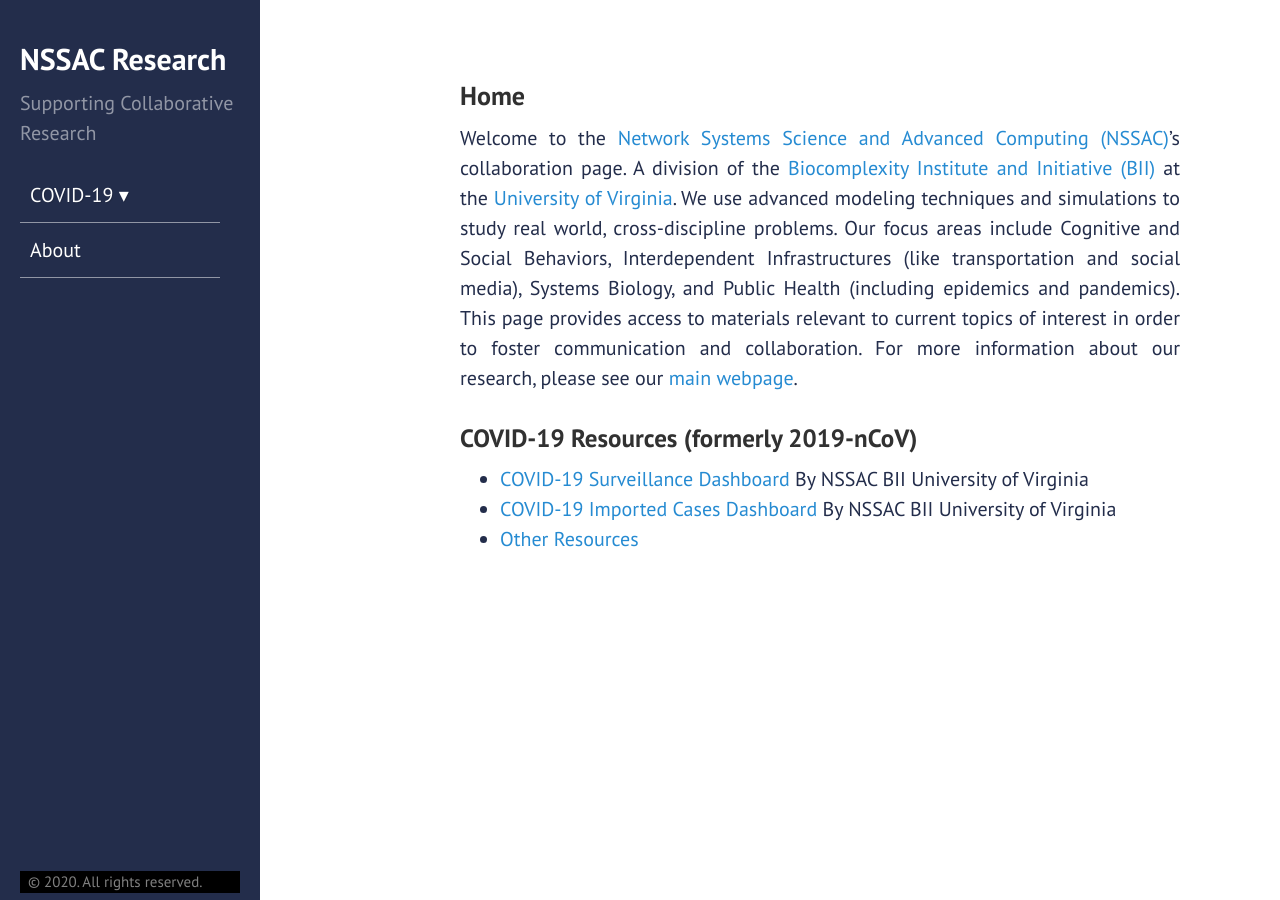
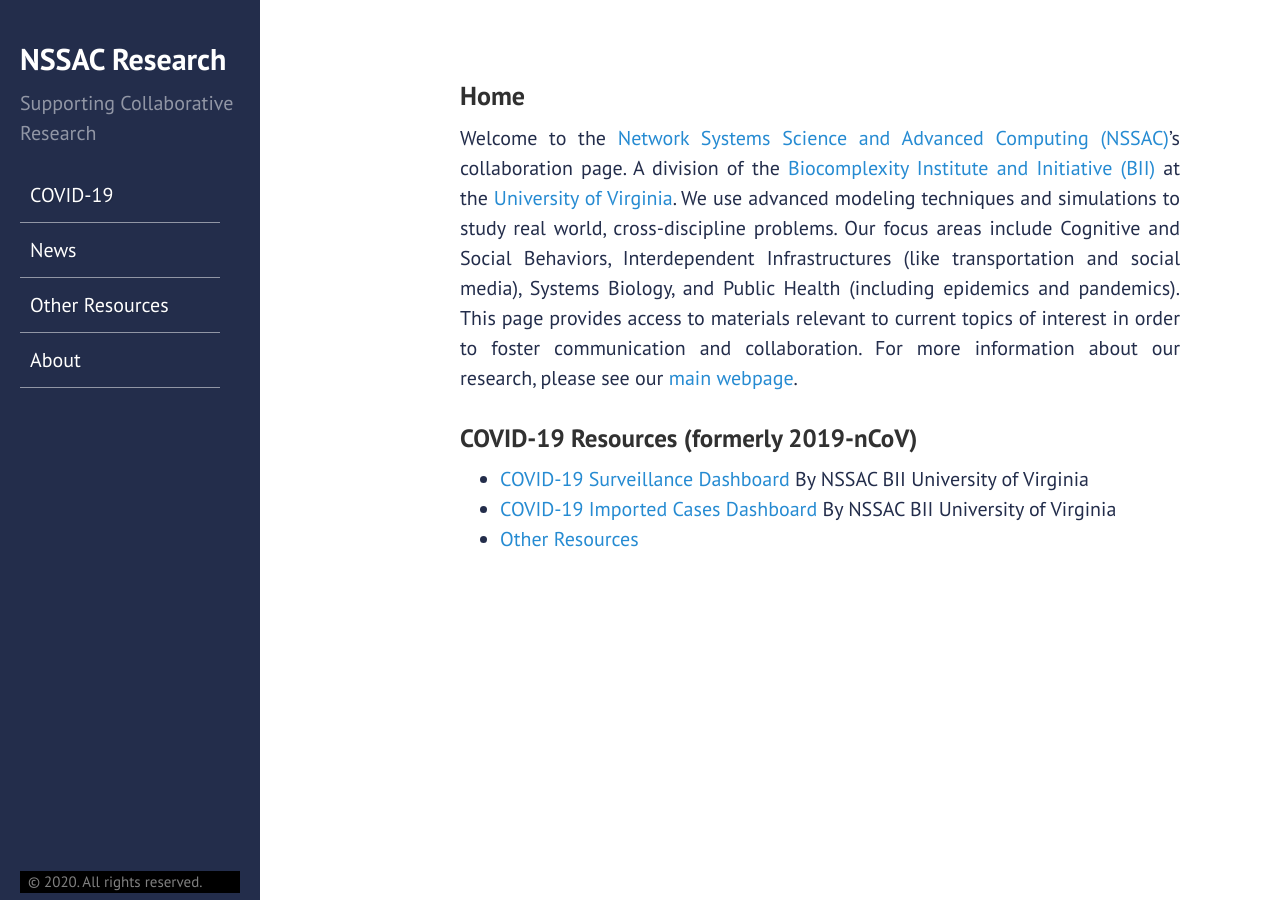
Before and after one commit to mehta-gaurav/mehta-gaurav.github.io, a Jekyll site: the page built from index.md, in a window 1280 px wide. Built offline with Jekyll 4.4.1, drawn with Linux system fonts in a browser that asks for light colours.

Commit message:
Update sidebar.html

```diff
--- a/_includes/sidebar.html
+++ b/_includes/sidebar.html
@@ -12,31 +12,12 @@
 <!-- 	  <label for="tm" id="toggle-menu">Menu <span class="drop-icon">▾</span></label>
        <input type="checkbox" id="tm">   -->
       <ul class="main-menu clearfix">
-         <!-- <li><a class="sidebar-nav-item{% if page.url == site.baseurl %} active{% endif %}" href="{{ site.baseurl }}">Home</a></li> -->
+
 
           <li><p style="background-color: #232D4B; color: white; margin-bottom: 0.4rem; margin-top: 2rem;">Menu</p></li>
          <li>
-<!--             <a href="{{ site.dashboardUrl }}"><label for="sm1" class="sidebar-nav-item{% if page.url == site.dashboardUrl %} active{% endif %}" >COVID-19 <span class="drop-icon">▾</span> <span><label title="Toggle Drop-down" class="drop-icon" for="sm1">▾</label></span></label> -->
-             <a class="sidebar-nav-item{% if page.url == site.dashboardUrl %} active{% endif %}"  href="{{ site.dashboardUrl }}" >COVID-19
- 				<span class="drop-icon">▾</span>
- 				<span><label title="Toggle Drop-down" class="drop-icon" for= "sm1">▾</label></span>
-	     </a>
-	      <input type="checkbox" id="sm1">
-            <ul class="sub-menu">
-               <li><a href="#">Surveillance Dashboard</a></li>
-               <li><a href="#">Imported Cases Dashboard</a></li>
-               <li>
-                  <a href="#">Datasets
-  		     <span class="drop-icon">▾</span>
-		     <span><label title="Toggle Drop-down" class="drop-icon" for="sm2">▾</label></span>
-                  </a>
-                 <input type="checkbox" id="sm2">
-                        <ul class="sub-menu">
-                     <li><a href="#">Datasets - 1</a></li>
-                     <li><a href="#">Datasets - 2</a></li>
-                     <li><a href="#">Datasets - 3</a>
-                  </ul>
-               </li>
+             <a class="sidebar-nav-item{% if page.url == site.dashboardUrl %} active{% endif %}"  href="{{ site.dashboardUrl }}" >COVID-19   </a>
+         </li>
                <li><a href="#">News</a></li>
                <li><a href="#">Other Resources</a></li>
             </ul>
```
